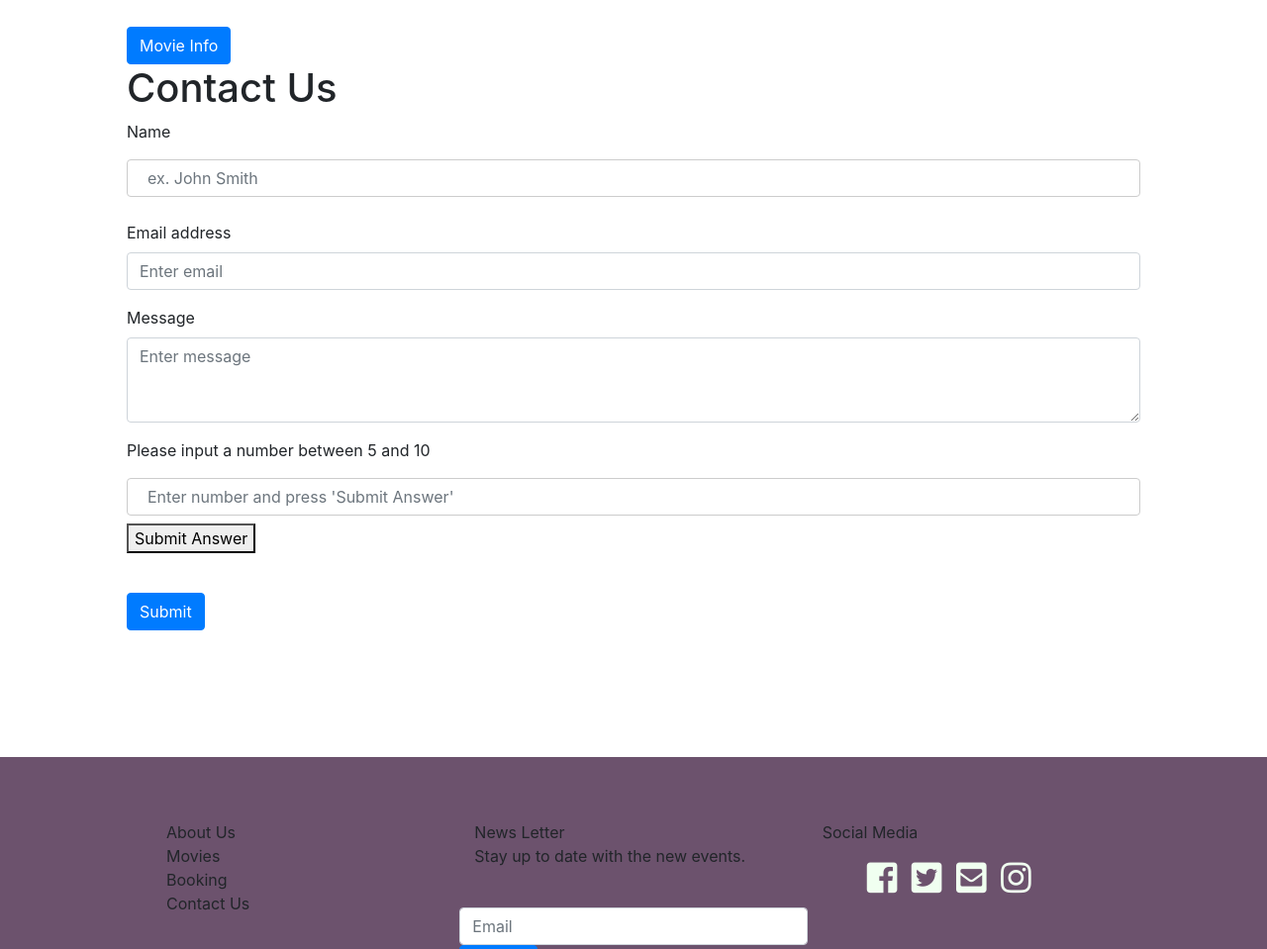
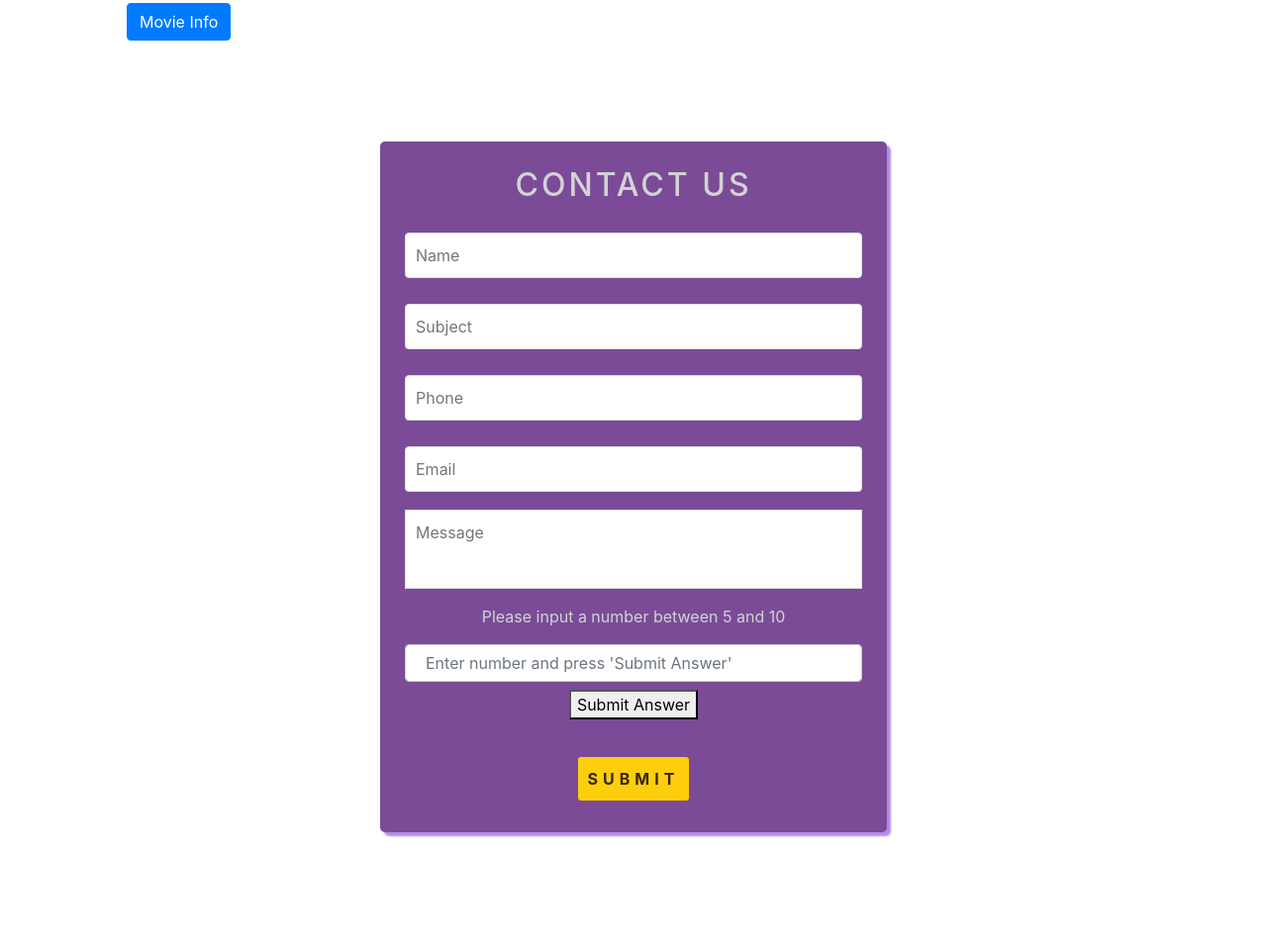
Before and after one commit to chatiana/ca2cinema, a plain HTML site: page index.html in a window 1280 px wide. Shown: the part 1841-2800 px from the top of the page at 99% size. Drawn offline with nearby package versions, Linux system fonts and the light colour scheme.

Commit message:
changes on xml, index, css, js

```diff
--- a/css/style.css
+++ b/css/style.css
@@ -1,5 +1,5 @@
 html {
-    font-family: sans-serif;
+    font-family: "Nunito Sans", sans-serif;
 }
 body{
     margin: 0;
@@ -14,20 +14,100 @@ header{
     background-size: cover; /* Resize the background image to cover the entire container */
 }
 nav{
-    background-color:rgba(58, 94, 58, 0.952);
+    background-color:rgb(98, 69, 143);
 }
 .nav-link{
     font-size: large;
     color: gainsboro;
+}
+.nav-item a:hover{
+color: rgb(224, 168, 11);
 }
 
 .main-container{
     margin: 10%;
 }
 #bookingLink{
-    background-color: rgb(50, 49, 51);
+    background-color: rgb(224, 168, 11);
 }
-.footer-credit{
+#booknow{
+    margin-top: 20px;
+}
+/*Contact style*/
+
+/*Contact style*/
+
+/*Contact style*/
+.contact{
+    display: flex;
+    justify-content: center;
+    margin-top: 10%;
+    ;
+}
+.wrapper{
+    width: 50%;
+    text-align: center;
+    background:  rgb(123, 75, 151);
+    padding: 25px;
+    border-radius: 5px;
+    color: lightgrey;
+    box-shadow: 4px 4px 2px rgb(176, 142, 230);
+  }
+
+  .wrapper h2{
+    text-align: center;
+    margin-bottom: 20px;
+    text-transform: uppercase;
+    letter-spacing: 3px;
+    color: #332902;
+  }
+
+  .wrapper .input_field{
+    margin-bottom: 10px;
+  }
+  .wrapper h2{
+      color: lightgrey;
+  }
+  .wrapper .input_field input[type="text"],
+  .wrapper textarea{
+    border: 1px solid #e0e0e0;
+    width: 100%;
+    padding: 10px;
+  }
+
+  .wrapper textarea{
+    resize: none;
+    height: 80px;
+  }
+
+.btn .btn-primary{
+    border: 30px;
+    margin-top: 15px;
+    padding: 10px;
+    text-align: center;
+    width: 100%;
+    background: #fece0c;
+    color: #332902;
+    text-transform: uppercase;
+    letter-spacing: 5px;
+    font-weight: bold;
+    border-radius: 3px;
+    cursor: pointer;
+  }
+
+  #error_message{
+    margin-bottom: 20px;
+    background: #fe8b8e;
+    color: black;
+    padding: 0px;
+    text-align: center;
+    font-size: 14px;
+    transition: all 0.5s ease;
+  }
+
+
+  /*FOOTER */
+  .footer-credit{
     background-color: rgb(69, 59, 75);
     text-align: center;
     color: ivory;
@@ -35,24 +115,58 @@ nav{
 }
 .footer-container{
 padding: 5% 10%;
-background-color: rgb(108, 82, 109);
+background-color: rgb(98, 69, 143);
+
 }
 .footernav{
     list-style: none;
+    padding-left: 0;
+    padding-top: 20px;
+    font-weight:lighter ;
 }
+.newslettertext{
+    font-weight:lighter ;
+}
+.footernav ul{
+    padding-left: 0;
+}
+.footernav li{
+    padding-top:10px;
+}
+.footernav a{
+    color: whitesmoke;
+}
+.col-md{
+    font-weight:bold;
+    color: white;
+margin-left: auto;
+}
+.footernav a:hover{
+    color: #fece0c;
+    cursor: pointer;
+}
+
+.footerimg img{
+    width: 100%;
+    height: 100%;
+}
+
 .fab{
     font-size:35px;
-    color: honeydew;
+    color:  #fece0c;
 }
 .fas {
     font-size:35px;
-    color: honeydew;
+    color: #fece0c;
 }
 .social-list{
     list-style: none;
+    font-weight: normal;
+    padding-top: 15px;
+    padding-left: 0;
 }
 .social-list li{
-   color: honeydew;
+   color: #fece0c;
    display: inline;
    padding: 5px;
 }
--- a/data.xml
+++ b/data.xml
@@ -3,58 +3,63 @@
 <Movies>
     <Movie genre= "Comedy Drama" DAY="Thrusday @ 18:00" >
         <title runtime="177">The Royal Tenenbaums</title>
+        <length>112 Min</length>
         <Director>
                 <First>Wes </First>
                 <Last>Anderson </Last>
         </Director>
         <Studio>Touchstone Pictures</Studio>
         <Year>2002 </Year>
-        <startdate>2020-04-25T19:00:00</startdate>
+        <synopsis></synopsis>
     </Movie>
 
     <Movie genre= "Crime Drama" DAY="Friday @ 16:00" >
         <title runtime="177">The Godfather</title>
+        <length>128 Min</length>
         <Director>
                 <First>Francis Ford </First>
                 <Last>Coppola </Last>
         </Director>
         <Studio>Paramount Pictures </Studio>
         <Year>1972 </Year>
-        <startdate>2020-05-30T17:00:00</startdate>
+        <synopsis>Lorem Ipsum is simply dummy text of the printing and typesetting industry. Lorem Ipsum has been the industry's standard dummy text ever since the 1500s, when an unknown printer took a galley of type and scrambled it to make a type specimen book. It has survived not only five centuries, but also the leap into electronic typesetting, remaining essentially unchanged. </synopsis>
     </Movie>
 
 
     <Movie genre= "Crime Drama" DAY="Friday @ 20:00" >
         <title runtime="177">Star Wars</title>
+        <length>176 Min</length>
         <Director>
                 <First>Francis Ford </First>
                 <Last>Coppola </Last>
         </Director>
         <Studio>Paramount Pictures </Studio>
         <Year>1972 </Year>
-        <startdate>2020-05-30T17:00:00</startdate>
+        <synopsis>Lorem Ipsum is simply dummy text of the printing and typesetting industry. Lorem Ipsum has been the industry's standard dummy text ever since the 1500s, when an unknown printer took a galley of type and scrambled it to make a type specimen book. It has survived not only five centuries, but also the leap into electronic typesetting, remaining essentially unchanged. </synopsis>
     </Movie>
 
     <Movie genre= "Crime Drama Musical Romance" DAY="Saturday @ 18:00" >
         <title runtime="128">Lalaland</title>
+        <length>190 Min</length>
         <Director>
                 <First>Damien  </First>
                 <Last>Chazelle </Last>
         </Director>
         <Studio>Summit Entertainment</Studio>
         <Year>2016 </Year>
-        <startdate>2020-04-13T18:00:00</startdate>
+        <synopsis>Lorem Ipsum is simply dummy text of the printing and typesetting industry. Lorem Ipsum has been the industry's standard dummy text ever since the 1500s, when an unknown printer took a galley of type and scrambled it to make a type specimen book. It has survived not only five centuries, but also the leap into electronic typesetting, remaining essentially unchanged. </synopsis>
     </Movie>
 
     <Movie genre= "Action Sci-Fi Thriller" DAY="Sunday @ 19:00" >
         <title runtime="117">Blade Runner</title>
+        <length>90 Min</length>
         <Director>
                 <First>Ridley </First>
                 <Last>Scott </Last>
         </Director>
         <Studio>Warner Bros.</Studio>
         <Year>1982 </Year>
-        <startdate>2020-05-02T18:00:00</startdate>
+        <synopsis>Lorem Ipsum is simply dummy text of the printing and typesetting industry. Lorem Ipsum has been the industry's standard dummy text ever since the 1500s, when an unknown printer took a galley of type and scrambled it to make a type specimen book. It has survived not only five centuries, but also the leap into electronic typesetting, remaining essentially unchanged. </synopsis>
     </Movie>
 
 </Movies>
--- a/index.html
+++ b/index.html
@@ -48,7 +48,7 @@
     <section id="bookingLink">
 
       <div class="row">
-            <div class="col-8">col-8
+            <div class="col-8">
             <!-- carouseel-->
             <div id="carouselExampleIndicators" class="carousel slide" data-ride="carousel">
                 <ol class="carousel-indicators">
@@ -78,10 +78,10 @@
               </div>
             </div>
 
-      <div class="col-4">col-4
+      <div class="col-4">
 
              <!--Booking Options-->
-             <p class="h1">Book Now</p>
+             <p id="booknow" class="h1">Book Now</p>
         <div class="form-group col-md-12">
 
             <select id="inputState" name="movie" class="form-control">
@@ -141,41 +141,43 @@
     </section>
 
 <!--Contact Us-->
-    <section id="contactLink">
-        <p class="h1">Contact Us</p>
 
-        <form name="contactForm">
-          <!--Validation of NAME input --->
-            <div class="form-group">
-                <label for="formGroupExampleInput">Name</label>
-                <input type="text" class="form-control" id="name1" placeholder="ex. John Smith">
-                <p id="nameEmpty" ></p>
+    <section class="contact" id="contactLink">
+
+        <div class="wrapper">
+          <h2>Contact us</h2>
+          <div id="error_message">
+
           </div>
-            <!--Validation of EMAIL --->
-            <div class="form-group">
-              <label for="exampleInputEmail1">Email address</label>
-              <input type="email" class="form-control" id="email1"  placeholder="Enter email">
-            <p id="lbltext" ></p>
+          <form action="" id="myform" onsubmit = "return validate();">
+            <div class="input_field">
+                <input type="text" placeholder="Name" id="name">
             </div>
-
-            <!--Validation of Not empty message --->
-            <div class="form-group">
-                <label for="exampleFormControlTextarea1">Message</label>
-                <textarea class="form-control" id="messagearea" rows="3" placeholder="Enter message"></textarea>
-                <p id="messageEmpty" syle="color:red"></p>
+            <div class="input_field">
+                <input type="text" placeholder="Subject" id="subject">
             </div>
-
-            <!--Validation of SMART input --->
+            <div class="input_field">
+                <input type="text" placeholder="Phone" id="phone">
+            </div>
+            <div class="input_field">
+                <input type="text" placeholder="Email" id="email">
+            </div>
+            <div class="input_field">
+                <textarea placeholder="Message" id="message"></textarea>
+            </div>
             <div class="form-group">
               <label for="formGroupExampleInput">Please input a number between 5 and 10</label>
               <input type="text" class="form-control" id="result" placeholder="Enter number and press 'Submit Answer'">
               <button type="button" onclick="myCalcFunction()">Submit Answer</button>
               <p id="robotmessage"></p>
           </div>
-            <br>
 
-            <button type="submit" class="btn btn-primary" onclick="funcValidateFields()">Submit</button>
+            <div class="btn">
+                <button input class="btn btn-primary" type="submit">Submit</button>
+            </div>
+
           </form>
+        </div>
     </section>
 
 
@@ -184,31 +186,36 @@
 <!--Footer-->
 
 <footer class="footer-container">
+
     <div class="row">
-        <div class="col-md">
+
+      <div class="col-md footerimg">
+        <img  src="images/phoenix_park_logo.png"/>
+      </div>
+
+        <div class="col-md"> NAVIGATION<br>
             <ul class="footernav">
-            <li>About Us</li>
-              <li>Movies</li>
-              <li>Booking</li>
-              <li>Contact Us</li>
+              <li class="footer-nav-item"><a href="#aboutLink">About Us</a></li>
+              <li class="footer-nav-item"><a href="#moviesLink">Movies</a></li>
+              <li class="footer-nav-item"><a href="#bookingLink">Booking</a></li>
+              <li class="footer-nav-item"><a href="#contactLink">Contact Us</a></li>
           </ul>
         </div>
-        <div class="col-md">News Letter<br>
-            <p>Stay up to date with the new events.</p><br>
+        <div class="col-md">NEWS LETTER<br>
             <form>
-                <div class="form-group row">
-                    <input type="email" class="form-control" id="inputEmail3" placeholder="Email"><br>
-                    <button type="submit" class="btn btn-primary">Submit</button>
+
+                <div class="form-group">
+                  <br>
+                  <p class="newslettertext">Stay up to date with the new events.</p>
+                    <input type="email" class="form-control" id="email2" placeholder="Enter email"><br>
+                    <p id="lbltext2"></p>
+                    <button type="submit" class="btn btn-primary" onclick="funcValidateNewsLetter()">Submit</button>
                 </div>
             </form>
+        </div>
+        <div class="col-md"> SOCIAL MEDIA
 
-        </div>
-
-
-        <div class="col-md">
-          <p class="follow">Social Media</p>
          <ul class="social-list">
-
             <li><a href="#"><i class="fab fa-facebook-square"></i></a></li>
             <li><a href="#"><i class="fab fa-twitter-square"></i></a></li>
             <li><a href="#"><i class="fas fa-envelope-square"></i></a></li>
--- a/js/myscript.js
+++ b/js/myscript.js
@@ -69,7 +69,55 @@
 
 //-----------------------CONTACT US - VALIDATIONS  --------------------------
 
-  function funcValidateFields(){
+
+//function funcValidateFields(){
+function validate(){
+    var name = document.getElementById("name").value;
+    var subject = document.getElementById("subject").value;
+    var phone = document.getElementById("phone").value;
+    var email = document.getElementById("email").value;
+    var message = document.getElementById("message").value;
+    var error_message = document.getElementById("error_message");
+
+    error_message.style.padding = "10px";
+
+    var text;
+    if(name.length < 5){
+      text = "Please Enter valid Name";
+      error_message.innerHTML = text;
+      return false;
+    }
+    if(subject.length < 10){
+      text = "Please Enter Correct Subject";
+      error_message.innerHTML = text;
+      return false;
+    }
+    if(isNaN(phone) || phone.length != 10){
+      text = "Please Enter valid Phone Number";
+      error_message.innerHTML = text;
+      return false;
+    }
+    if(email.indexOf("@") == -1 || email.length < 6){
+      text = "Please Enter valid Email";
+      error_message.innerHTML = text;
+      return false;
+    }
+    if(message.length <= 80){
+      text = "Please Enter More Than 80 Characters";
+      error_message.innerHTML = text;
+      return false;
+    }
+
+    alert("Form Submitted Successfully!");
+    return true;
+  }
+
+
+
+
+
+
+  /*function funcValidateFields(){
 
  //Javascript Validation of EMAIL --------------------------
       var text =document.getElementById("email1").value;
@@ -104,6 +152,9 @@
         document.getElementById("nameEmpty").style.visibility="hidden";
       }
   }
+*/
+
+
 
 //Javascript Validation of input - Calculation --------------------------
   function myCalcFunction() {
@@ -120,3 +171,21 @@
     }
     document.getElementById("robotmessage").innerHTML = text;
   }
+
+//-----------------------FOOTER - VALIDATIONS - NEWSLETTER EMAIL --------------------------
+
+function funcValidateNewsLetter(){
+    //Javascript Validation of EMAIL --------------------------
+         var text =document.getElementById("email2").value;
+         var regx = /^([a-z 0-9\.-]+)@([a-z 0-9]+).([a-z]{2,8})(.[a-z]{2,8})$/;
+         if(regx.test(text)){
+             document.getElementById("lbltext2").innerHTML="Valid";
+             document.getElementById("lbltext2").style.visibility="visible";
+             document.getElementById("lbltext2").style.color="green";
+         }
+         else{
+           document.getElementById("lbltext2").innerHTML="Invalid";
+           document.getElementById("lbltext2").style.visibility="visible";
+           document.getElementById("lbltext2").style.color="red";
+         }
+        }
```
Also changed, not shown: contact.html (added), images/phoenix_park_logo.png (added). Lines whose indentation alone changed are shown as unchanged.
